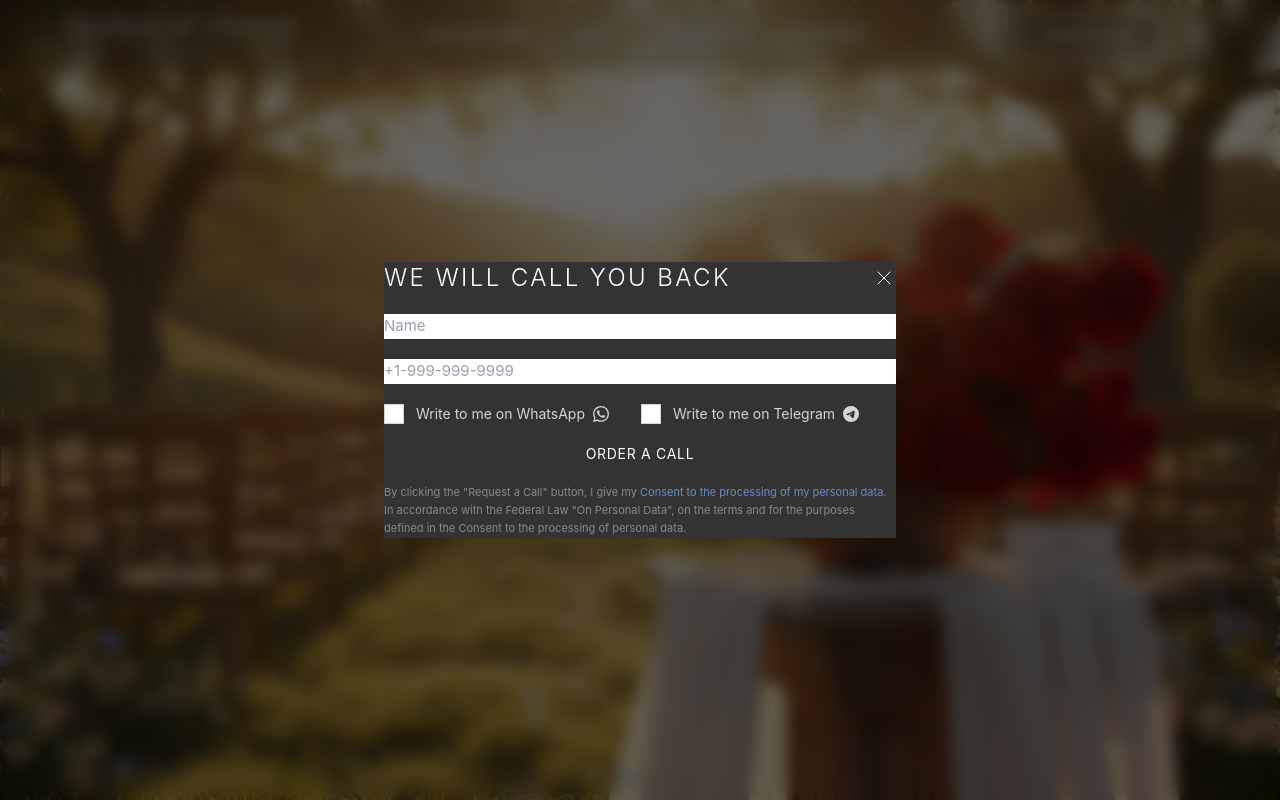
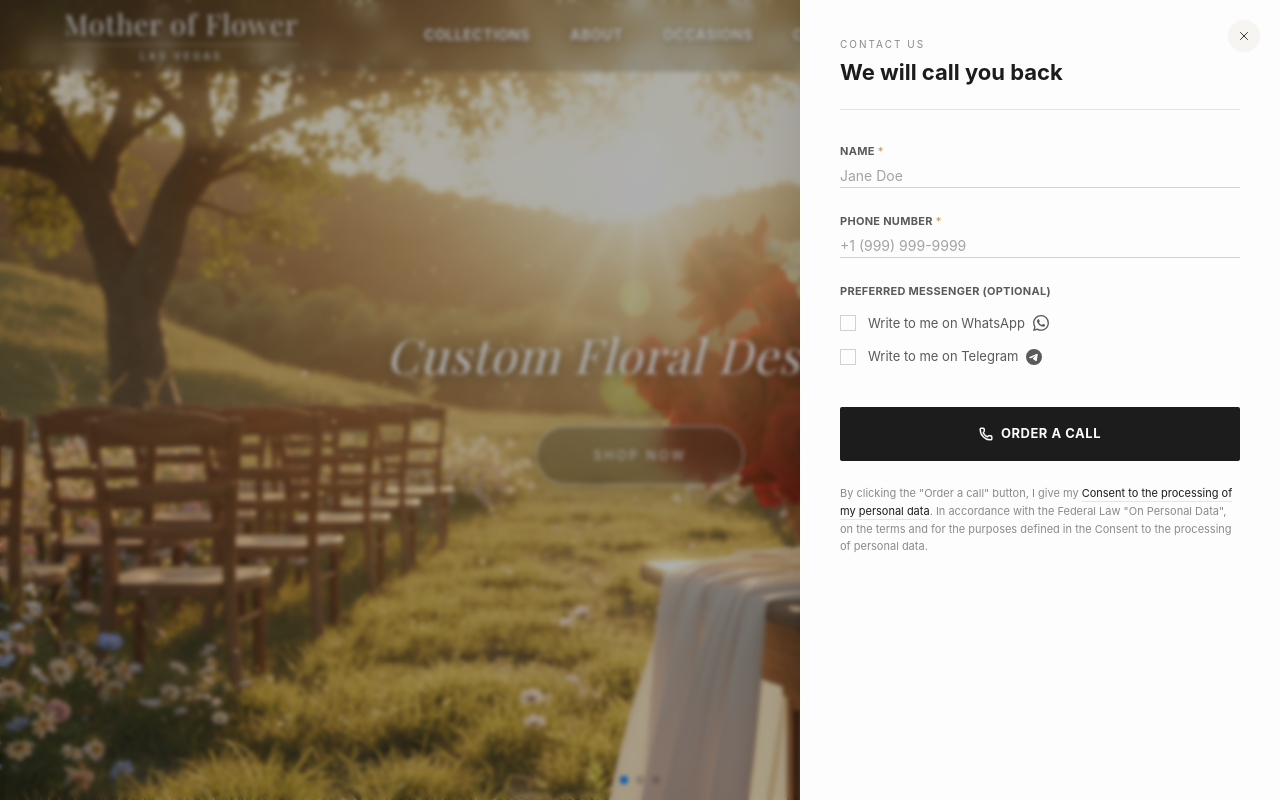
Before and after one commit to netbounce19-hash/mother-of-flower, a Next.js app: page / in a window 1280 px wide. Both pictures are taken after a click on the button "ORDER A CALL". Shown: the top 800 px of the page. Built offline with nearby package versions, Linux system fonts and the light colour scheme; grey boxes are pictures that could not be loaded.

Commit message:
Redesign Order Call modal to match site aesthetics

```diff
--- a/components/modals/OrderCallModal.tsx
+++ b/components/modals/OrderCallModal.tsx
@@ -1,6 +1,6 @@
 import { useState } from 'react';
 import { motion, AnimatePresence } from 'framer-motion';
-import { X } from 'lucide-react';
+import { X, Phone } from 'lucide-react';
 
 interface OrderCallModalProps {
   isOpen: boolean;
@@ -37,105 +37,124 @@ export default function OrderCallModal({ isOpen, onClose }: OrderCallModalProps)
   return (
     <AnimatePresence>
       {isOpen && (
-        <div className="fixed inset-0 z-[100] flex items-center justify-center p-4">
+        <>
+          {/* Backdrop */}
           <motion.div
+            key="order-backdrop"
             initial={{ opacity: 0 }}
             animate={{ opacity: 1 }}
             exit={{ opacity: 0 }}
+            transition={{ duration: 0.25 }}
+            style={{ backgroundColor: 'rgba(28,28,28,0.35)', backdropFilter: 'blur(2px)' }}
+            className="fixed inset-0 z-[100]"
             onClick={onClose}
-            className="absolute inset-0 bg-black/60 backdrop-blur-sm"
           />
+
+          {/* Modal */}
           <motion.div
-            initial={{ opacity: 0, scale: 0.95, y: 20 }}
-            animate={{ opacity: 1, scale: 1, y: 0 }}
-            exit={{ opacity: 0, scale: 0.95, y: 20 }}
-            className="relative w-full max-w-lg bg-[#333333] text-white p-8 md:p-10 shadow-2xl overflow-hidden"
+            key="order-panel"
+            initial={{ x: '100%' }}
+            animate={{ x: 0 }}
+            exit={{ x: '100%' }}
+            transition={{ duration: 0.4, ease: [0.22, 1, 0.36, 1] }}
+            style={{
+              position: 'fixed',
+              top: 0,
+              right: 0,
+              bottom: 0,
+              zIndex: 110,
+              width: 'min(480px, 100vw)',
+              backgroundColor: '#FDFDFD',
+              boxShadow: '-10px 0 40px rgba(0,0,0,0.1)',
+              display: 'flex',
+              flexDirection: 'column',
+            }}
           >
-            {submitted ? (
-              <div className="text-center py-12">
-                <h2 className="text-2xl font-light tracking-widest mb-4">THANK YOU</h2>
-                <p className="text-[#8A8A8A]">We will call you back shortly.</p>
-              </div>
-            ) : (
-              <form onSubmit={handleSubmit} className="flex flex-col gap-5">
-                <div className="flex justify-between items-center mb-2">
-                  <h2 className="text-xl md:text-2xl font-light tracking-widest uppercase">
-                    We will call you back
-                  </h2>
+            {/* Close */}
             <button
-                    type="button"
+              aria-label="Close modal"
               onClick={onClose}
-                    className="text-white hover:text-gray-300 transition-colors"
+              style={{
+                position: 'absolute',
+                top: 20,
+                right: 20,
+                width: 32,
+                height: 32,
+                borderRadius: '50%',
+                backgroundColor: '#F7F5F2',
+                border: 'none',
+                display: 'flex',
+                alignItems: 'center',
+                justifyContent: 'center',
+                cursor: 'pointer',
+                zIndex: 10,
+              }}
             >
-                    <X size={24} strokeWidth={1} />
+              <X size={14} strokeWidth={1.5} color="#1C1C1C" />
             </button>
+
+            {/* Scrollable content */}
+            <div style={{ overflowY: 'auto', flex: 1, padding: '36px 40px' }}>
+              {!submitted ? (
+                <>
+                  <div style={{ marginBottom: 32, borderBottom: '1px solid #E5E5E5', paddingBottom: 24 }}>
+                    <p style={{ fontSize: 10, letterSpacing: '0.2em', textTransform: 'uppercase', color: '#8A8A8A', marginBottom: 6 }}>Contact Us</p>
+                    <h3 style={{ fontFamily: "var(--font-sans)", fontSize: 22, fontWeight: 700, color: '#1C1C1C', lineHeight: 1.2 }}>We will call you back</h3>
                   </div>
 
-                <div className="flex flex-col">
+                  <form onSubmit={handleSubmit} className="flex flex-col gap-6">
+                    <div className="flex flex-col gap-1">
+                      <label className="text-[11px] font-bold tracking-wide uppercase text-[#5A5A5A]">Name <span className="text-[#C9A96E]">*</span></label>
                       <input
                         type="text"
-                    placeholder="Name"
+                        placeholder="Jane Doe"
                         value={name}
                         onChange={(e) => {
                           setName(e.target.value);
                           if (error) setError(false);
                         }}
-                    className="w-full bg-white text-black px-4 py-3 outline-none placeholder:text-gray-400"
+                        className="w-full bg-transparent border-b border-[#D1D1D1] py-2 text-[14px] text-[#1C1C1C] placeholder:text-[#A3A3A3] focus:outline-none focus:border-[#1C1C1C] hover:border-[#8A8A8A] transition-colors rounded-none"
                       />
                       {error && (
-                    <span className="text-red-500 text-xs mt-1">This field is required.</span>
+                        <span className="text-red-500 text-[10px] mt-1 tracking-wide uppercase">This field is required.</span>
                       )}
                     </div>
 
+                    <div className="flex flex-col gap-1">
+                      <label className="text-[11px] font-bold tracking-wide uppercase text-[#5A5A5A]">Phone Number <span className="text-[#C9A96E]">*</span></label>
                       <input
                         type="tel"
-                  placeholder="+1-999-999-9999"
+                        required
+                        placeholder="+1 (999) 999-9999"
                         value={phone}
                         onChange={(e) => setPhone(e.target.value)}
-                  className="w-full bg-white text-black px-4 py-3 outline-none placeholder:text-gray-400"
+                        className="w-full bg-transparent border-b border-[#D1D1D1] py-2 text-[14px] text-[#1C1C1C] placeholder:text-[#A3A3A3] focus:outline-none focus:border-[#1C1C1C] hover:border-[#8A8A8A] transition-colors rounded-none"
                       />
+                    </div>
 
-                <div className="flex flex-col sm:flex-row sm:items-center gap-4 sm:gap-8 mt-2">
-                  <label className="flex items-center gap-3 cursor-pointer group">
-                    <div className={`w-5 h-5 flex items-center justify-center bg-white ${whatsapp ? '' : 'border border-gray-300'}`}>
-                      {whatsapp && (
-                        <svg className="w-3.5 h-3.5 text-[#333333]" fill="currentColor" viewBox="0 0 20 20">
-                          <path d="M16.707 5.293a1 1 0 010 1.414l-8 8a1 1 0 01-1.414 0l-4-4a1 1 0 011.414-1.414L8 12.586l7.293-7.293a1 1 0 011.414 0z" />
-                        </svg>
-                      )}
+                    <div className="flex flex-col gap-3 mt-2">
+                      <p className="text-[11px] font-bold tracking-wide uppercase text-[#5A5A5A]">Preferred Messenger (Optional)</p>
+
+                      <label className="flex items-center gap-3 cursor-pointer group w-fit">
+                        <div className={`w-4 h-4 flex items-center justify-center transition-colors ${whatsapp ? 'bg-[#1C1C1C] border-[#1C1C1C]' : 'border border-[#D1D1D1] bg-transparent group-hover:border-[#8A8A8A]'}`}>
+                          {whatsapp && <svg className="w-2.5 h-2.5 text-white" fill="none" viewBox="0 0 24 24" stroke="currentColor"><path strokeLinecap="round" strokeLinejoin="round" strokeWidth={3} d="M5 13l4 4L19 7" /></svg>}
                         </div>
-                    <input
-                      type="checkbox"
-                      className="hidden"
-                      checked={whatsapp}
-                      onChange={(e) => setWhatsapp(e.target.checked)}
-                    />
-                    <span className="text-sm text-gray-300 group-hover:text-white transition-colors flex items-center gap-2">
+                        <input type="checkbox" className="hidden" checked={whatsapp} onChange={(e) => setWhatsapp(e.target.checked)} />
+                        <span className="text-[13px] text-[#5A5A5A] group-hover:text-[#1C1C1C] transition-colors flex items-center gap-2">
                           Write to me on WhatsApp
-                      {/* Simple WhatsApp icon SVG */}
                           <svg viewBox="0 0 24 24" className="w-4 h-4 fill-current">
                             <path d="M17.472 14.382c-.297-.149-1.758-.867-2.03-.967-.273-.099-.471-.148-.67.15-.197.297-.767.966-.94 1.164-.173.199-.347.223-.644.075-.297-.15-1.255-.463-2.39-1.475-.883-.788-1.48-1.761-1.653-2.059-.173-.297-.018-.458.13-.606.134-.133.298-.347.446-.52.149-.174.198-.298.298-.497.099-.198.05-.371-.025-.52-.075-.149-.669-1.612-.916-2.207-.242-.579-.487-.5-.669-.51a12.8 12.8 0 00-.57-.01c-.198 0-.52.074-.792.372-.272.297-1.04 1.016-1.04 2.479 0 1.462 1.065 2.875 1.213 3.074.149.198 2.096 3.2 5.077 4.487.709.306 1.262.489 1.694.625.712.227 1.36.195 1.871.118.571-.085 1.758-.719 2.006-1.413.248-.694.248-1.289.173-1.413-.074-.124-.272-.198-.57-.347m-5.421 7.403h-.004a9.87 9.87 0 01-5.031-1.378l-.361-.214-3.741.982.998-3.648-.235-.374a9.86 9.86 0 01-1.51-5.26c.001-5.45 4.436-9.884 9.888-9.884 2.64 0 5.122 1.03 6.988 2.898a9.825 9.825 0 012.893 6.994c-.003 5.45-4.437 9.884-9.885 9.884m8.413-18.297A11.815 11.815 0 0012.05 0C5.495 0 .16 5.335.157 11.892c0 2.096.547 4.142 1.588 5.945L.057 24l6.305-1.654a11.882 11.882 0 005.683 1.448h.005c6.554 0 11.89-5.335 11.893-11.893a11.821 11.821 0 00-3.48-8.413Z"/>
                           </svg>
                         </span>
                       </label>
 
-                  <label className="flex items-center gap-3 cursor-pointer group">
-                    <div className={`w-5 h-5 flex items-center justify-center bg-white ${telegram ? '' : 'border border-gray-300'}`}>
-                      {telegram && (
-                        <svg className="w-3.5 h-3.5 text-[#333333]" fill="currentColor" viewBox="0 0 20 20">
-                          <path d="M16.707 5.293a1 1 0 010 1.414l-8 8a1 1 0 01-1.414 0l-4-4a1 1 0 011.414-1.414L8 12.586l7.293-7.293a1 1 0 011.414 0z" />
-                        </svg>
-                      )}
+                      <label className="flex items-center gap-3 cursor-pointer group w-fit">
+                        <div className={`w-4 h-4 flex items-center justify-center transition-colors ${telegram ? 'bg-[#1C1C1C] border-[#1C1C1C]' : 'border border-[#D1D1D1] bg-transparent group-hover:border-[#8A8A8A]'}`}>
+                          {telegram && <svg className="w-2.5 h-2.5 text-white" fill="none" viewBox="0 0 24 24" stroke="currentColor"><path strokeLinecap="round" strokeLinejoin="round" strokeWidth={3} d="M5 13l4 4L19 7" /></svg>}
                         </div>
-                    <input
-                      type="checkbox"
-                      className="hidden"
-                      checked={telegram}
-                      onChange={(e) => setTelegram(e.target.checked)}
-                    />
-                    <span className="text-sm text-gray-300 group-hover:text-white transition-colors flex items-center gap-2">
+                        <input type="checkbox" className="hidden" checked={telegram} onChange={(e) => setTelegram(e.target.checked)} />
+                        <span className="text-[13px] text-[#5A5A5A] group-hover:text-[#1C1C1C] transition-colors flex items-center gap-2">
                           Write to me on Telegram
-                      {/* Simple Telegram icon SVG */}
                           <svg viewBox="0 0 24 24" className="w-4 h-4 fill-current">
                             <path d="M11.944 0A12 12 0 000 12a12 12 0 0012 12 12 12 0 0012-12A12 12 0 0012 0a12 12 0 00-.056 0zm4.962 7.224c.1-.002.321.023.465.14a.506.506 0 01.171.325c.016.093.036.306.02.472-.18 1.898-.962 6.502-1.36 8.627-.168.9-.499 1.201-.82 1.23-.696.065-1.225-.46-1.9-.902-1.056-.693-1.653-1.124-2.678-1.8-1.185-.78-.417-1.21.258-1.91.177-.184 3.247-2.977 3.307-3.23.007-.032.014-.15-.056-.212s-.174-.041-.249-.024c-.106.024-1.793 1.14-5.061 3.345-.48.33-.913.49-1.302.48-.428-.008-1.252-.241-1.865-.44-.752-.245-1.349-.374-1.297-.789.027-.216.325-.437.892-.663 3.498-1.524 5.83-2.529 6.998-3.014 3.332-1.386 4.025-1.627 4.476-1.635z"/>
                           </svg>
@@ -145,22 +164,73 @@ export default function OrderCallModal({ isOpen, onClose }: OrderCallModalProps)
 
                     <button
                       type="submit"
-                  className="w-full bg-[#222222] hover:bg-[#111111] text-white py-4 mt-2 transition-colors text-sm uppercase tracking-wider"
+                      style={{
+                        width: '100%',
+                        padding: '16px',
+                        backgroundColor: '#1C1C1C',
+                        color: '#FDFDFD',
+                        fontSize: 13,
+                        fontWeight: 700,
+                        letterSpacing: '0.04em',
+                        textTransform: 'uppercase',
+                        fontFamily: 'var(--font-sans)',
+                        border: 'none',
+                        borderRadius: 2,
+                        display: 'flex',
+                        alignItems: 'center',
+                        justifyContent: 'center',
+                        gap: 8,
+                        marginTop: 16,
+                        cursor: 'pointer',
+                        transition: 'background-color 0.3s'
+                      }}
+                      onMouseEnter={e => e.currentTarget.style.backgroundColor = '#C9A96E'}
+                      onMouseLeave={e => e.currentTarget.style.backgroundColor = '#1C1C1C'}
                     >
+                      <Phone size={14} strokeWidth={2.5} />
                       Order a call
                     </button>
 
                     <p className="text-[11px] text-[#8A8A8A] mt-2 leading-relaxed">
-                  By clicking the "Request a Call" button, I give my{' '}
-                  <a href="#" className="text-[#6B8EBB] hover:underline">
+                      By clicking the "Order a call" button, I give my{' '}
+                      <a href="#" className="text-[#1C1C1C] hover:text-[#C9A96E] transition-colors underline decoration-[#E5E5E5] hover:decoration-[#C9A96E] underline-offset-4">
                         Consent to the processing of my personal data
                       </a>
                       . In accordance with the Federal Law "On Personal Data", on the terms and for the purposes defined in the Consent to the processing of personal data.
                     </p>
                   </form>
+                </>
+              ) : (
+                /* Success */
+                <motion.div
+                  initial={{ opacity: 0, y: 10 }}
+                  animate={{ opacity: 1, y: 0 }}
+                  style={{ display: 'flex', flexDirection: 'column', alignItems: 'center', textAlign: 'center', gap: 16, padding: '40px 0' }}
+                >
+                  <div style={{ width: 56, height: 56, borderRadius: '50%', backgroundColor: '#F7F5F2', display: 'flex', alignItems: 'center', justifyContent: 'center', fontSize: 24, marginBottom: 8 }}>✨</div>
+                  <h3 style={{ fontFamily: "var(--font-sans)", fontSize: 26, fontWeight: 700, color: '#1C1C1C' }}>Thank You!</h3>
+                  <p style={{ fontSize: 13, color: '#8A8A8A', lineHeight: 1.7, maxWidth: 280 }}>
+                    We've received your request. Our manager will call you back shortly.
+                  </p>
+                  <button
+                    onClick={onClose}
+                    style={{ marginTop: 16, padding: '12px 32px', border: '1px solid #1C1C1C', borderRadius: 2, fontSize: 13, fontWeight: 700, letterSpacing: '0.04em', textTransform: 'uppercase', color: '#1C1C1C', backgroundColor: 'transparent', cursor: 'pointer', transition: 'all 0.3s' }}
+                    onMouseEnter={e => {
+                      e.currentTarget.style.backgroundColor = '#1C1C1C';
+                      e.currentTarget.style.color = '#FDFDFD';
+                    }}
+                    onMouseLeave={e => {
+                      e.currentTarget.style.backgroundColor = 'transparent';
+                      e.currentTarget.style.color = '#1C1C1C';
+                    }}
+                  >
+                    Close
+                  </button>
+                </motion.div>
               )}
+            </div>
           </motion.div>
-        </div>
+        </>
       )}
     </AnimatePresence>
   );
```
Lines whose indentation alone changed are shown as unchanged.
